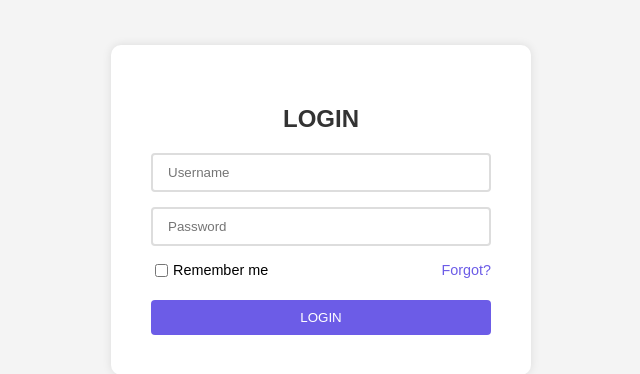
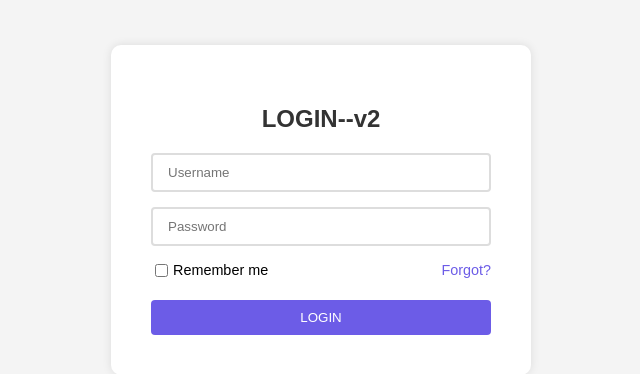
Before and after one commit to Ab-Cloud-dev/ECR-Demo, a Flask app: page / in a window 1280 px wide. Shown: the part 190-564 px from the top of the page, without its empty margins (319-959 px from the left). Run offline with Flask 2, Linux system fonts and the light colour scheme; some libraries are stand-ins or nearby versions.

Commit message:
Update login title to 'LOGIN--v2'

```diff
--- a/monolith-aws-microservice-project/templates/login.html
+++ b/monolith-aws-microservice-project/templates/login.html
@@ -10,7 +10,7 @@
 
 <div class="login-container">
     <form method="POST" class="login-form">
-        <h2 class="login-title">LOGIN</h2>
+        <h2 class="login-title">LOGIN--v2</h2>
         <div class="input-group">
             <input type="text" id="username" name="username" placeholder="Username" required>
         </div>
```
